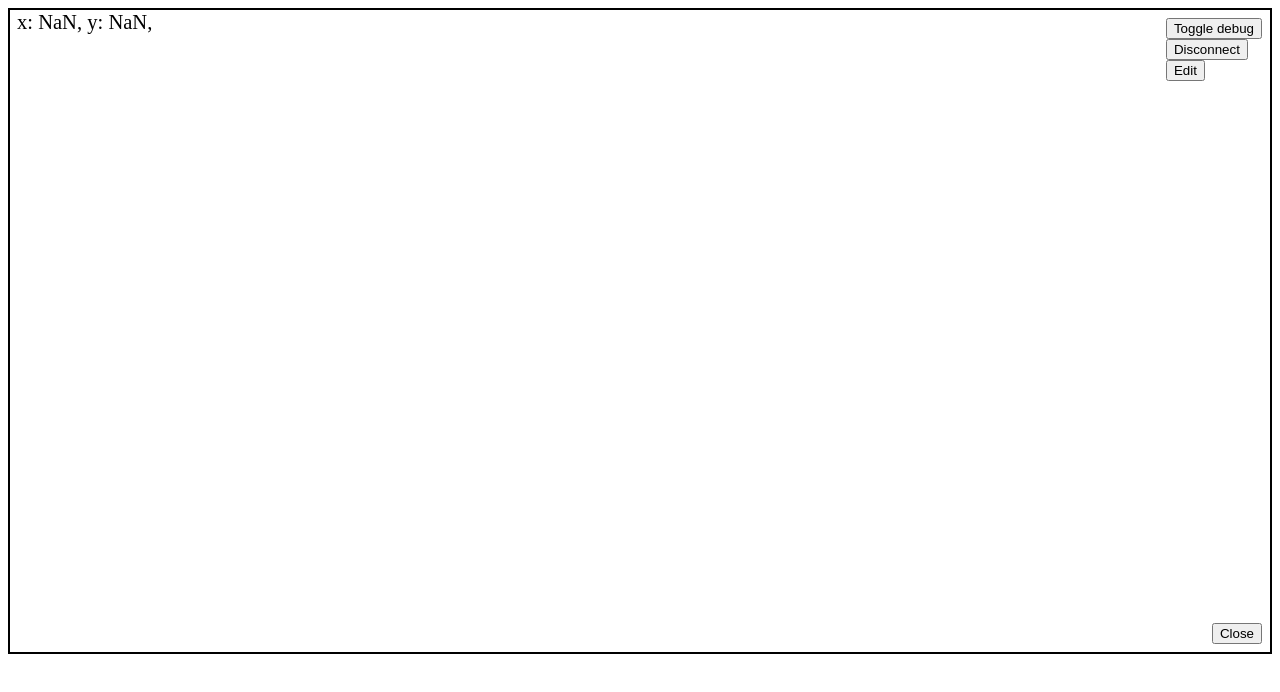
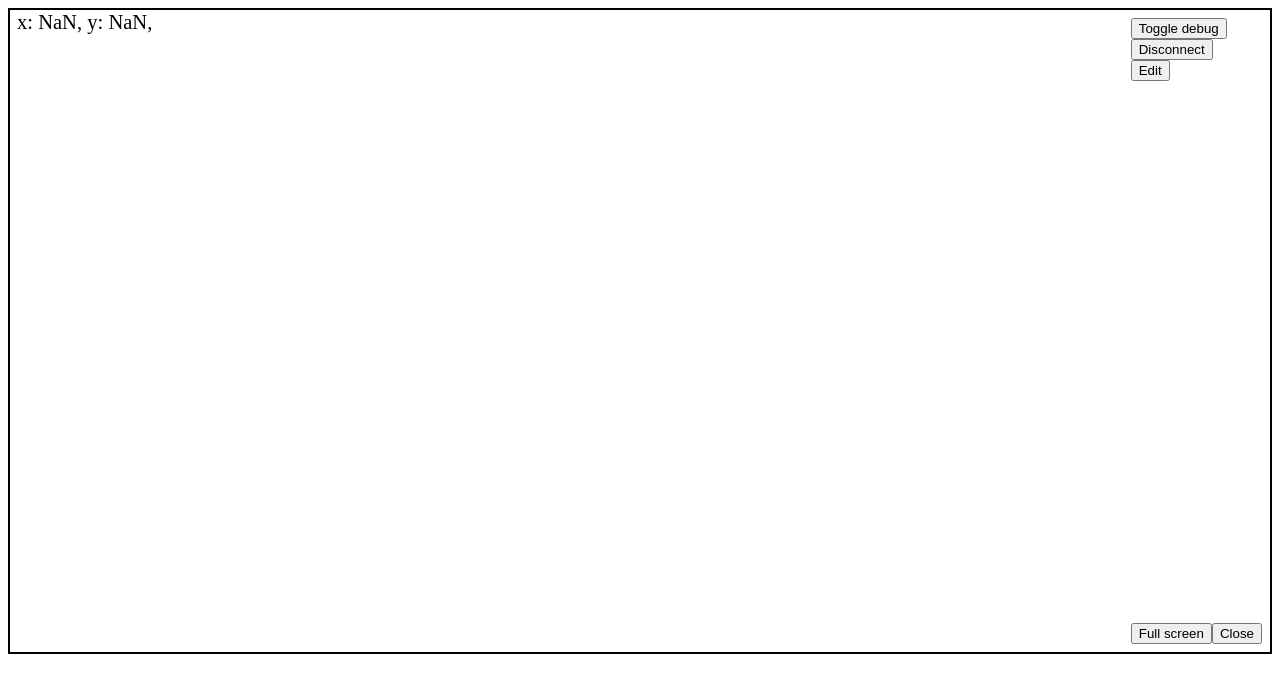
Before and after one commit to KristianRoth/minigolf, a React (Create React App) app in the folder frontend/: page /1 in a window 1280 px wide. Both pictures are taken after a click on the button "menu". Shown: the top 692 px of the page. Built offline with nearby package versions, Linux system fonts and the light colour scheme; no server answers.

Commit message:
Toggle full screen from menu

```diff
--- a/frontend/src/components/CanvasGroup.tsx
+++ b/frontend/src/components/CanvasGroup.tsx
@@ -3,6 +3,18 @@ import React, { ReactNode, useState } from 'react';
 type CanvasGroupProps = React.HTMLProps<HTMLDivElement> & { menu?: ReactNode };
 const CanvasGroup: React.FC<CanvasGroupProps> = ({ children, menu, ...attrs }) => {
   const [isOpen, setIsOpen] = useState(false);
+
+  const fullScreen = () => {
+    const root = document.getElementById('root');
+    if (root) {
+      root
+        .requestFullscreen()
+        .then(() => {
+          setIsOpen(false);
+        })
+        .catch((e) => console.log('FULL SCREEN ERROR', e));
+    }
+  };
 
   const layerCount = React.Children.count(children);
 
@@ -19,7 +31,8 @@ const CanvasGroup: React.FC<CanvasGroupProps> = ({ children, menu, ...attrs }) =
           <div className='canvas-menu-container'>
             {menu}
 
-            <div className='canvas-menu-close'>
+            <div className='canvas-menu-footer'>
+              <button onClick={() => fullScreen()}>Full screen</button>
               <button onClick={() => setIsOpen(false)}>Close</button>
             </div>
           </div>
--- a/frontend/src/index.css
+++ b/frontend/src/index.css
@@ -39,7 +39,7 @@
   height: 100%;
 }
 
-.canvas-menu-close {
+.canvas-menu-footer {
   margin-top: auto;
   display: flex;
   justify-content: flex-end;
```
